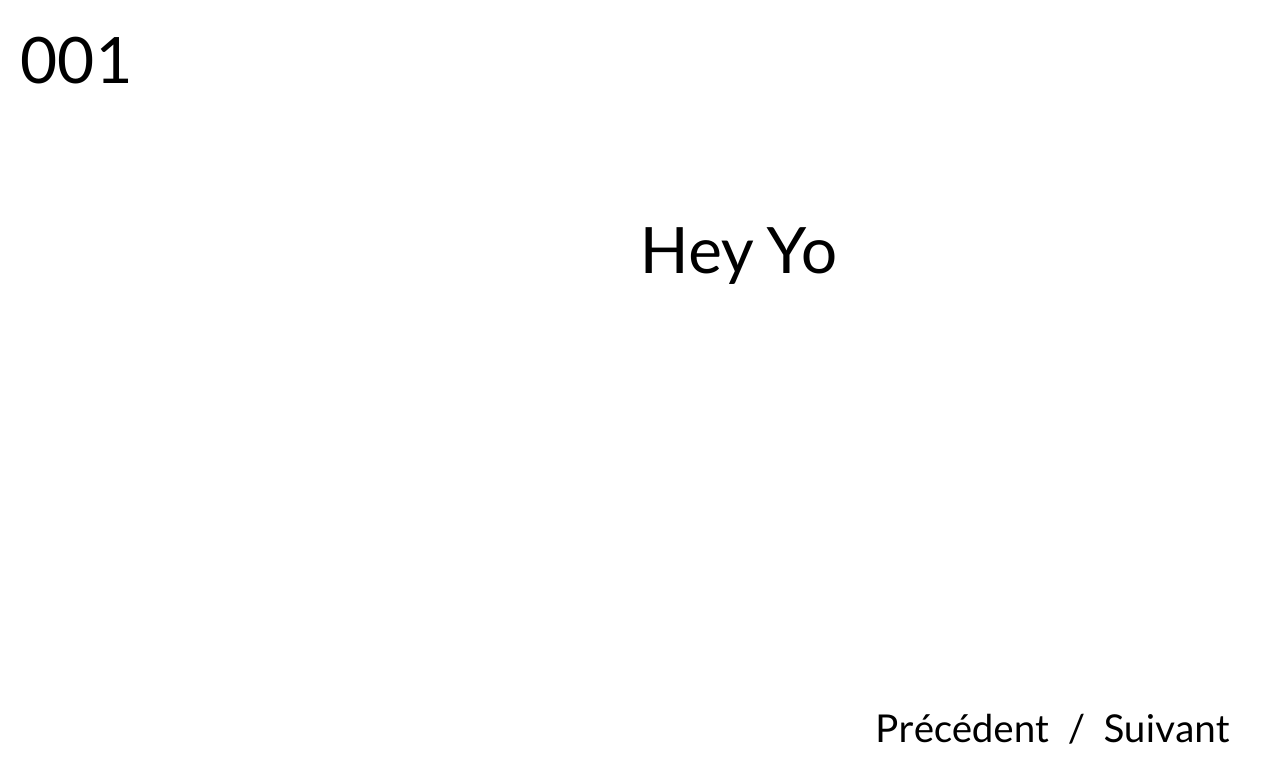
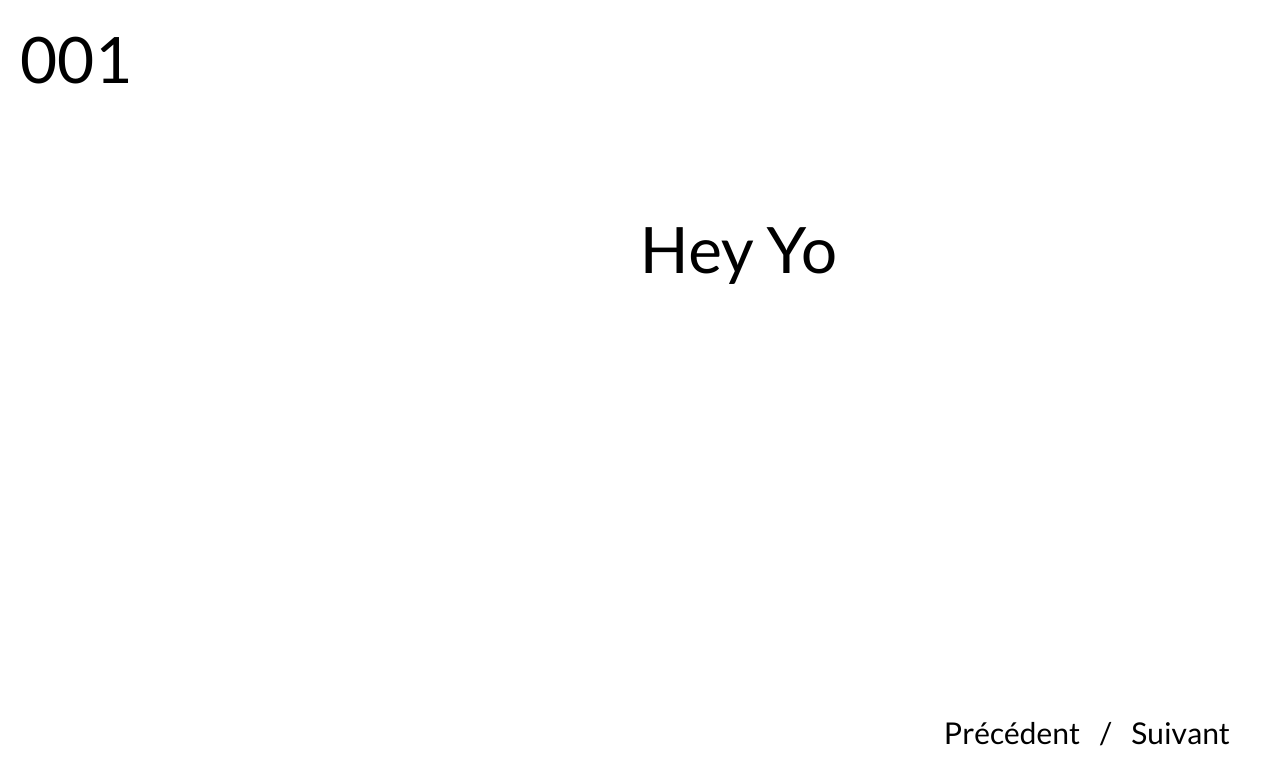
Before and after one commit to Scharlyopitz/UnBreakableSlider, a React (Vite) app: page / in a window 1280 px wide. Shown: the top 784 px of the page. Built offline with nearby package versions, Linux system fonts and the light colour scheme.

Commit message:
Changement font size des boutons

```diff
--- a/src/sass/_Slider.scss
+++ b/src/sass/_Slider.scss
@@ -35,7 +35,7 @@
     gap: 20px;
     bottom: 50px;
     right: 50px;
-    font-size: 3vw;
+    font-size: 30px;
 
     p:hover {
       cursor: pointer;
--- a/src/style/style.css
+++ b/src/style/style.css
@@ -49,7 +49,7 @@ section {
   gap: 20px;
   bottom: 50px;
   right: 50px;
-  font-size: 3vw;
+  font-size: 30px;
 }
 #Slider .buttonContainer p:hover {
   cursor: pointer;
```
Also changed, not shown: 1 other file (tests, documents, lock files or other folders).
